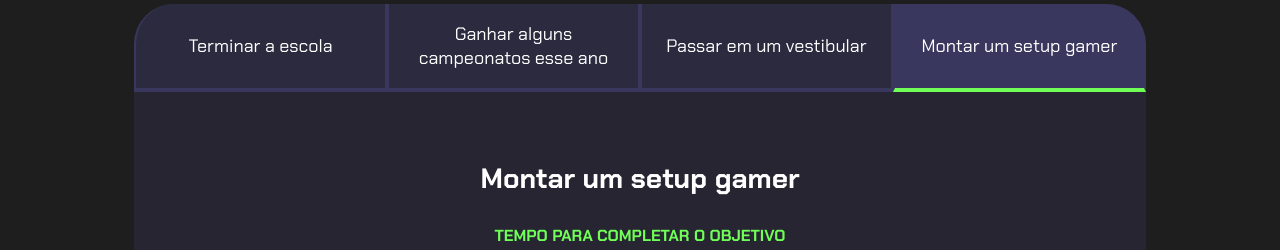
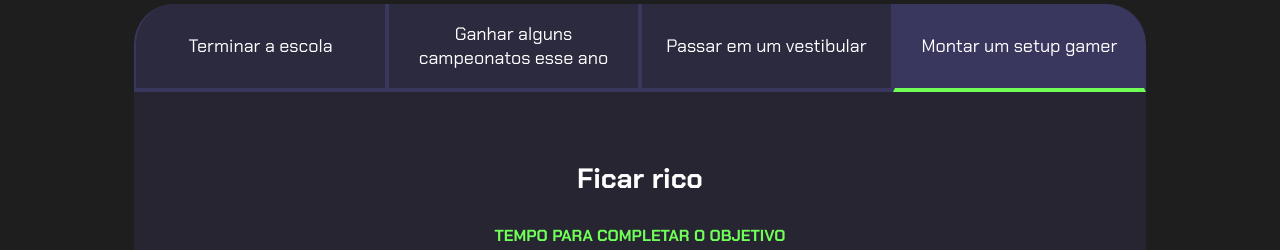
Before and after one commit to Emersonkauan/Emershow, a plain HTML site: page index.html in a window 1280 px wide. Both pictures are taken after a click on the button "Montar um setup gamer". Shown: the part 99-349 px from the top of the page. Drawn offline with Linux system fonts and the light colour scheme.

Commit message:
index.html

```diff
--- a/index.html
+++ b/index.html
@@ -88,7 +88,7 @@
                     </div>
                 </div>
                 <div class="aba-conteudo">
-                    <h3 class="aba-conteudo-titulo-principal">Montar um setup gamer</h3>
+                    <h3 class="aba-conteudo-titulo-principal">Ficar rico</h3>
                     <h4 class="aba-conteudo-titulo-secundario">Tempo para completar o objetivo</h4>
                     <div class="contador">
                         <div class="contador-digito">
```
